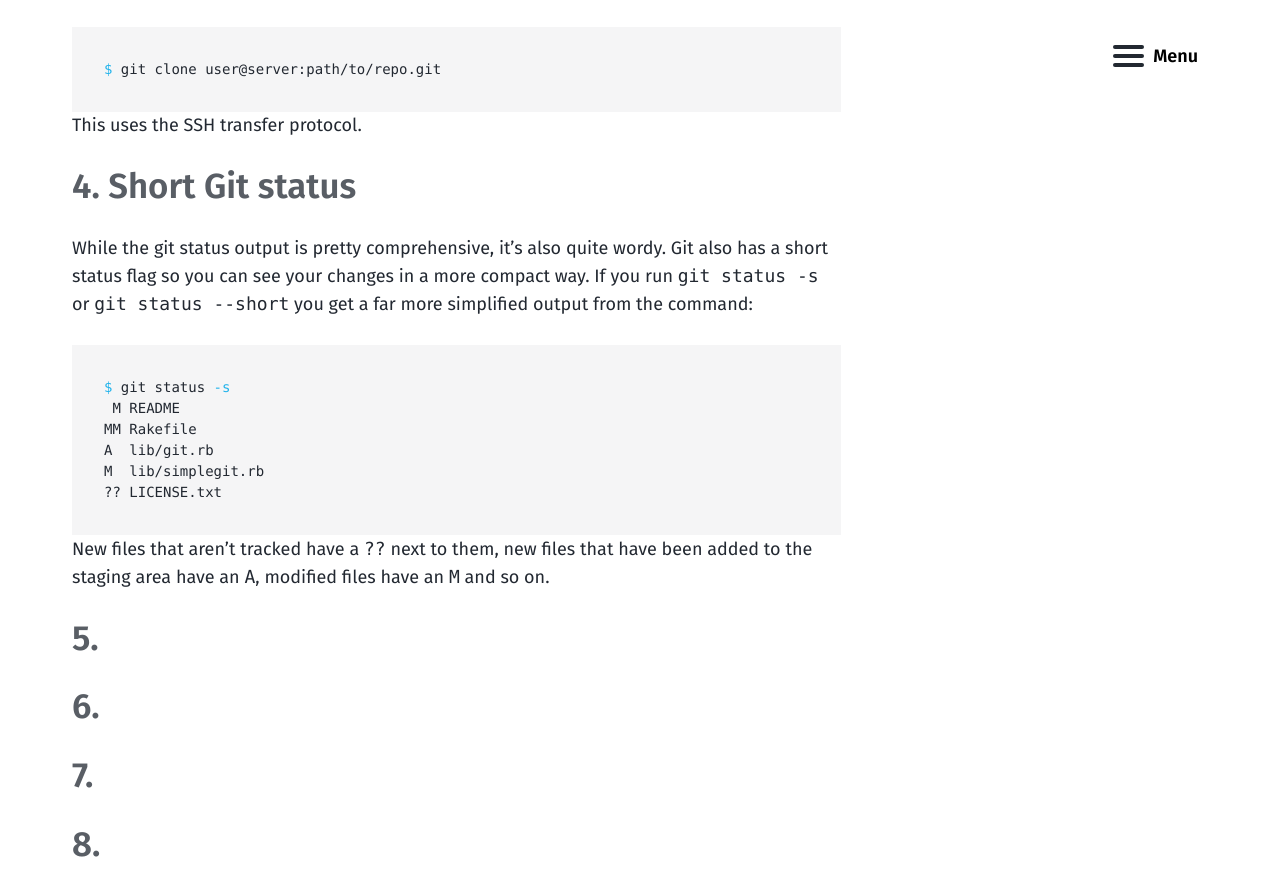
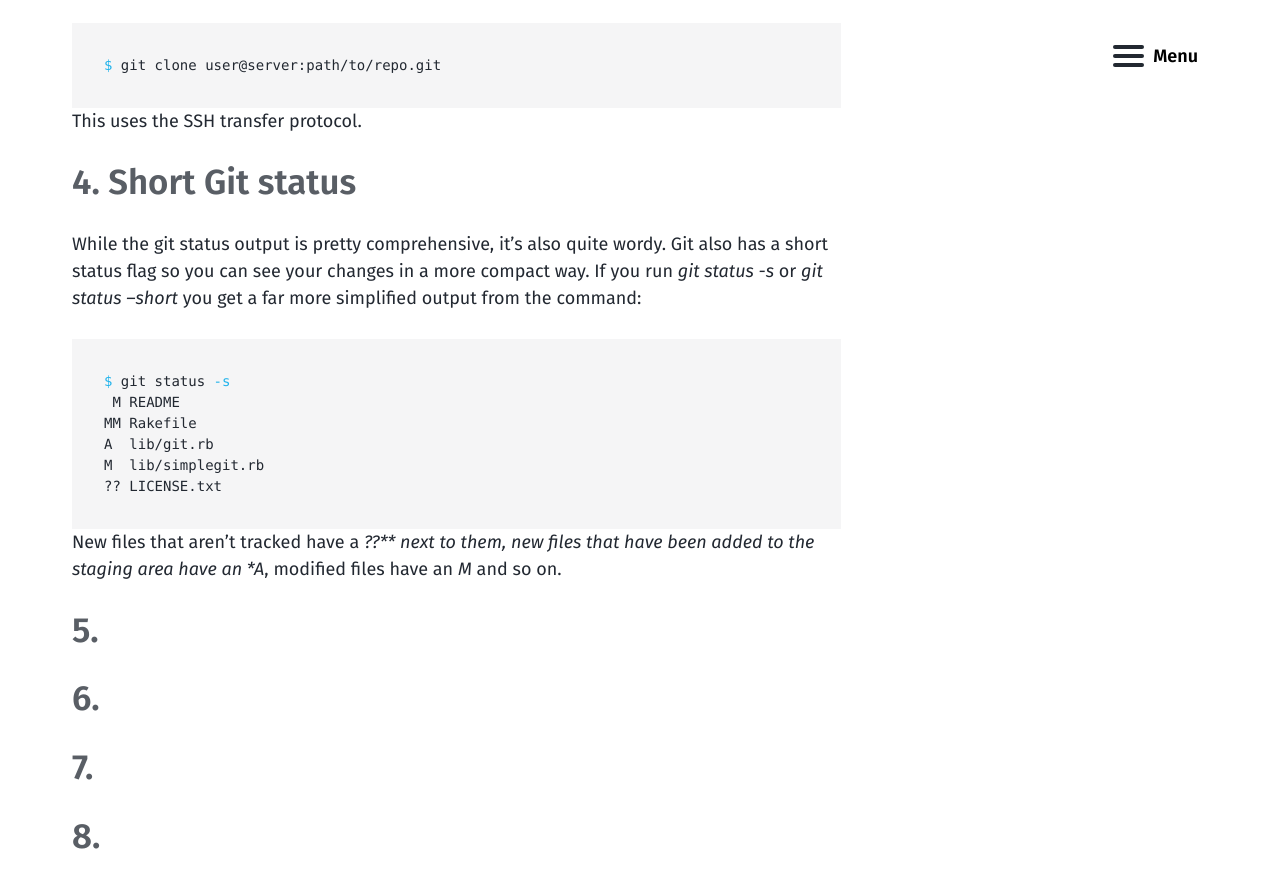
Before and after one commit to rajudev/rajudev.github.io, a Jekyll site: the page built from _posts/2018-08-29-Git-tricks-that-very-few-people-know-and-use.md, in a window 1280 px wide and 900 px high, scrolled down 1959 px. Shown: the top 896 px of the window. Built offline with Jekyll 4.4.1, drawn with Linux system fonts in a browser that asks for light colours.

Commit message:
Changing the back ticks with the stars for more visibility

````diff
--- a/_posts/2018-08-29-Git-tricks-that-very-few-people-know-and-use.md
+++ b/_posts/2018-08-29-Git-tricks-that-very-few-people-know-and-use.md
@@ -20,8 +20,8 @@
 
 But recently I decided to dive deep and finish one of the tasks in my bucket list,
 i.e mastering git in depth.
-I planned to do this by reading the `Pro Git` book written by `Scott Chacon` &
-`Ben Straub`.
+I planned to do this by reading the *Pro Git* book written by *Scott Chacon* &
+*Ben Straub*.
 The book is available to read online at [git-scm.com](https://git-scm.com/book/en/v2)
 
 In this blog post I will be writing the facts and tricks I learned from the book.
@@ -56,9 +56,9 @@
 $ git clone https://github.com/libgit2/libgit2 mylibgit
 ```
 
-## 3. Apart from the usual `git://` and `https://` protocols git can also clone a repo from another computer.
+## 3. Apart from the usual *git://* and *https://* protocols git can also clone a repo from another computer.
 Git has a number of different transfer protocols you can use. Most people
-use `https://`  or `git://` , but you can also clone repos from another machine.
+use *https://*  or *git://* , but you can also clone repos from another machine.
 
 ```sh
 $ git clone user@server:path/to/repo.git
@@ -68,7 +68,7 @@
 ## 4. Short Git status
 While the git status output is pretty comprehensive, it’s also quite wordy.
 Git also has a short status flag so you can see your changes in a more compact way.
-If you run `git status -s` or `git status --short` you get a far more simplified output from the command:
+If you run *git status -s* or *git status --short* you get a far more simplified output from the command:
 ```sh
 $ git status -s
  M README
@@ -77,8 +77,8 @@
 M  lib/simplegit.rb
 ?? LICENSE.txt
 ```
-New files that aren’t tracked have a `??` next to them, new files that have been
-added to the staging area have an `A`, modified files have an `M` and so on.
+New files that aren’t tracked have a *??** next to them, new files that have been
+added to the staging area have an *A*, modified files have an *M* and so on.
 
 ## 5.
 
````
